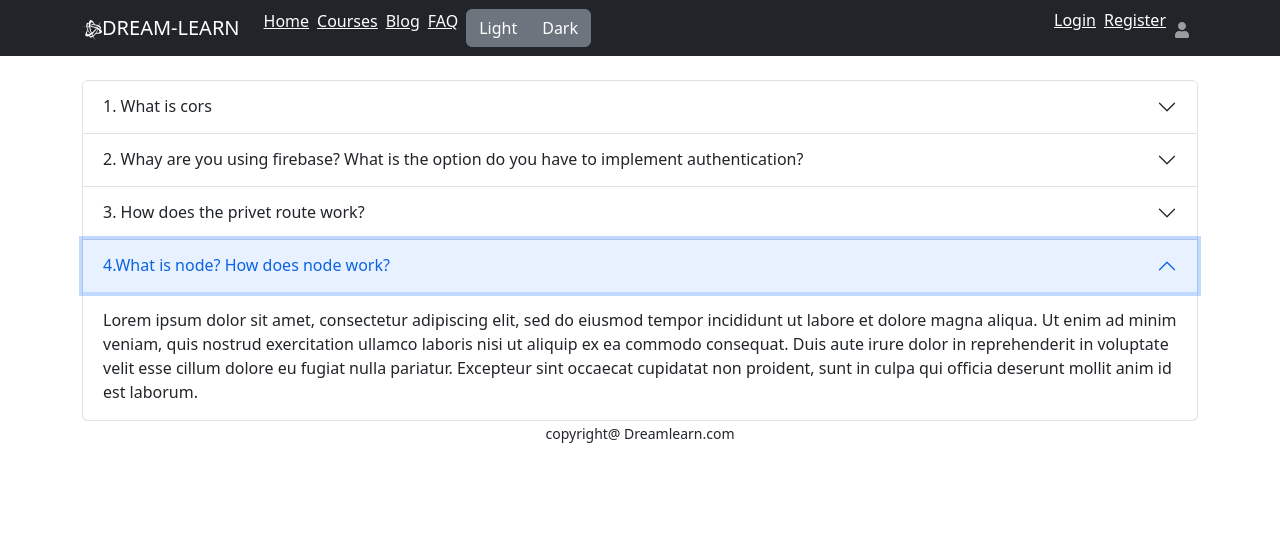
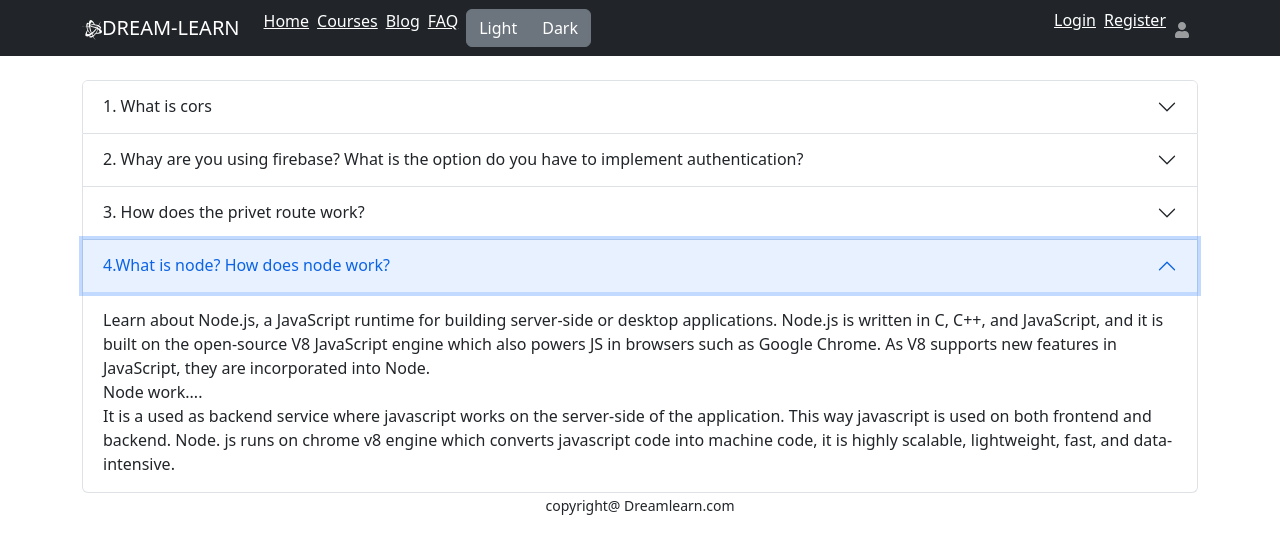
Before and after one commit to parthasuman/dream-learn-client, a React (Create React App) app: page /blog in a window 1280 px wide. Both pictures are taken after a click on the button "4.What is node? How does node work?". Shown: the top 554 px of the page. Built offline with nearby package versions, Linux system fonts and the light colour scheme; no server answers.

Commit message:
allans done

```diff
--- a/src/Pages/Blog/Blog.js
+++ b/src/Pages/Blog/Blog.js
@@ -51,13 +51,17 @@ const Blog = () => {
               4.What is node? How does node work?
             </Accordion.Header>
             <Accordion.Body>
-              Lorem ipsum dolor sit amet, consectetur adipiscing elit, sed do
-              eiusmod tempor incididunt ut labore et dolore magna aliqua. Ut
-              enim ad minim veniam, quis nostrud exercitation ullamco laboris
-              nisi ut aliquip ex ea commodo consequat. Duis aute irure dolor in
-              reprehenderit in voluptate velit esse cillum dolore eu fugiat
-              nulla pariatur. Excepteur sint occaecat cupidatat non proident,
-              sunt in culpa qui officia deserunt mollit anim id est laborum.
+              Learn about Node.js, a JavaScript runtime for building server-side
+              or desktop applications. Node.js is written in C, C++, and
+              JavaScript, and it is built on the open-source V8 JavaScript
+              engine which also powers JS in browsers such as Google Chrome. As
+              V8 supports new features in JavaScript, they are incorporated into
+              Node.<br></br>Node work....<br></br>It is a used as backend
+              service where javascript works on the server-side of the
+              application. This way javascript is used on both frontend and
+              backend. Node. js runs on chrome v8 engine which converts
+              javascript code into machine code, it is highly scalable,
+              lightweight, fast, and data-intensive.
             </Accordion.Body>
           </Accordion.Item>
         </Accordion>
```
